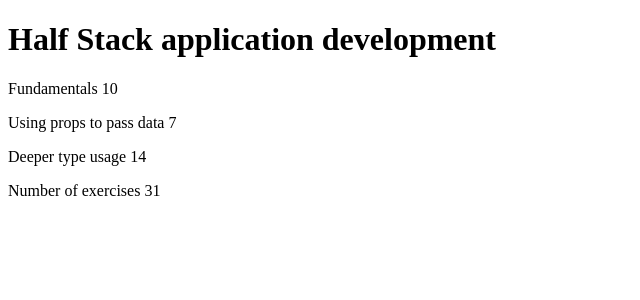
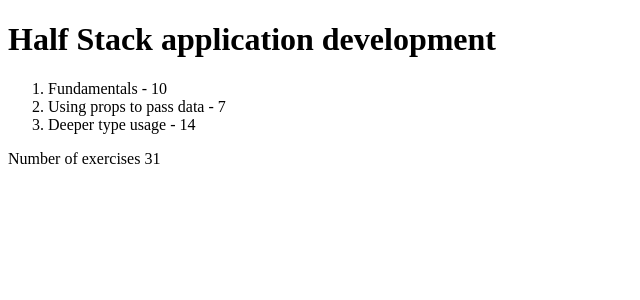
Before and after one commit to RicLobo626/fso-part9, a React (Vite) app in the folder courseinfo-ts/: page / in a window 1280 px wide. Shown: the top 300 px of the page, without its empty margins (0-640 px from the left). Built offline with nearby package versions, Linux system fonts and the light colour scheme.

Commit message:
Add Header, Content and Total components

```diff
--- a/courseinfo-ts/src/App.tsx
+++ b/courseinfo-ts/src/App.tsx
@@ -1,3 +1,5 @@
+import { Header, Content, Total } from "./components";
+
 const App = () => {
   const courseName = "Half Stack application development";
   const courseParts = [
@@ -18,19 +20,13 @@ const App = () => {
   const totalExercises = courseParts.reduce((sum, part) => sum + part.exerciseCount, 0);
 
   return (
-    <div>
-      <h1>{courseName}</h1>
-      <p>
-        {courseParts[0].name} {courseParts[0].exerciseCount}
-      </p>
-      <p>
-        {courseParts[1].name} {courseParts[1].exerciseCount}
-      </p>
-      <p>
-        {courseParts[2].name} {courseParts[2].exerciseCount}
-      </p>
-      <p>Number of exercises {totalExercises}</p>
-    </div>
+    <>
+      <Header courseName={courseName} />
+
+      <Content courseParts={courseParts} />
+
+      <Total totalExercises={totalExercises} />
+    </>
   );
 };
 
--- /dev/null
+++ b/courseinfo-ts/src/components/Content.tsx
@@ -0,0 +1,19 @@
+import { CoursePart } from "../types";
+
+type Props = {
+  courseParts: CoursePart[];
+};
+
+export const Content = ({ courseParts }: Props) => {
+  return (
+    <main>
+      <ol>
+        {courseParts.map((part) => (
+          <li key={part.name}>
+            {part.name} - {part.exerciseCount}
+          </li>
+        ))}
+      </ol>
+    </main>
+  );
+};
--- /dev/null
+++ b/courseinfo-ts/src/components/Header.tsx
@@ -0,0 +1,11 @@
+type Props = {
+  courseName: string;
+};
+
+export const Header = ({ courseName }: Props) => {
+  return (
+    <header>
+      <h1>{courseName}</h1>
+    </header>
+  );
+};
--- /dev/null
+++ b/courseinfo-ts/src/components/Total.tsx
@@ -0,0 +1,7 @@
+type Props = {
+  totalExercises: number;
+};
+
+export const Total = ({ totalExercises }: Props) => {
+  return <p>Number of exercises {totalExercises}</p>;
+};
--- /dev/null
+++ b/courseinfo-ts/src/components/index.tsx
@@ -0,0 +1,3 @@
+export { Content } from "./Content";
+export { Total } from "./Total";
+export { Header } from "./Header";
```
